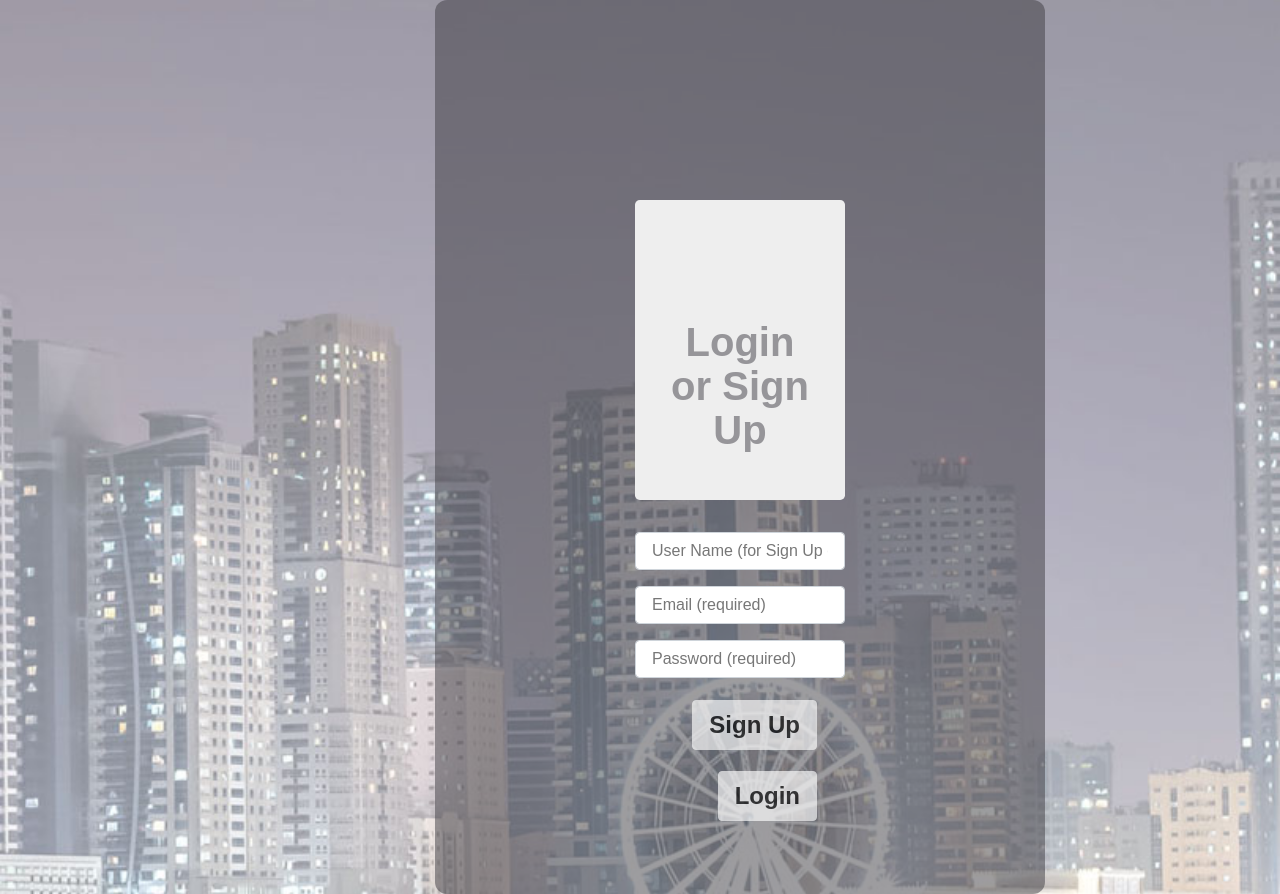
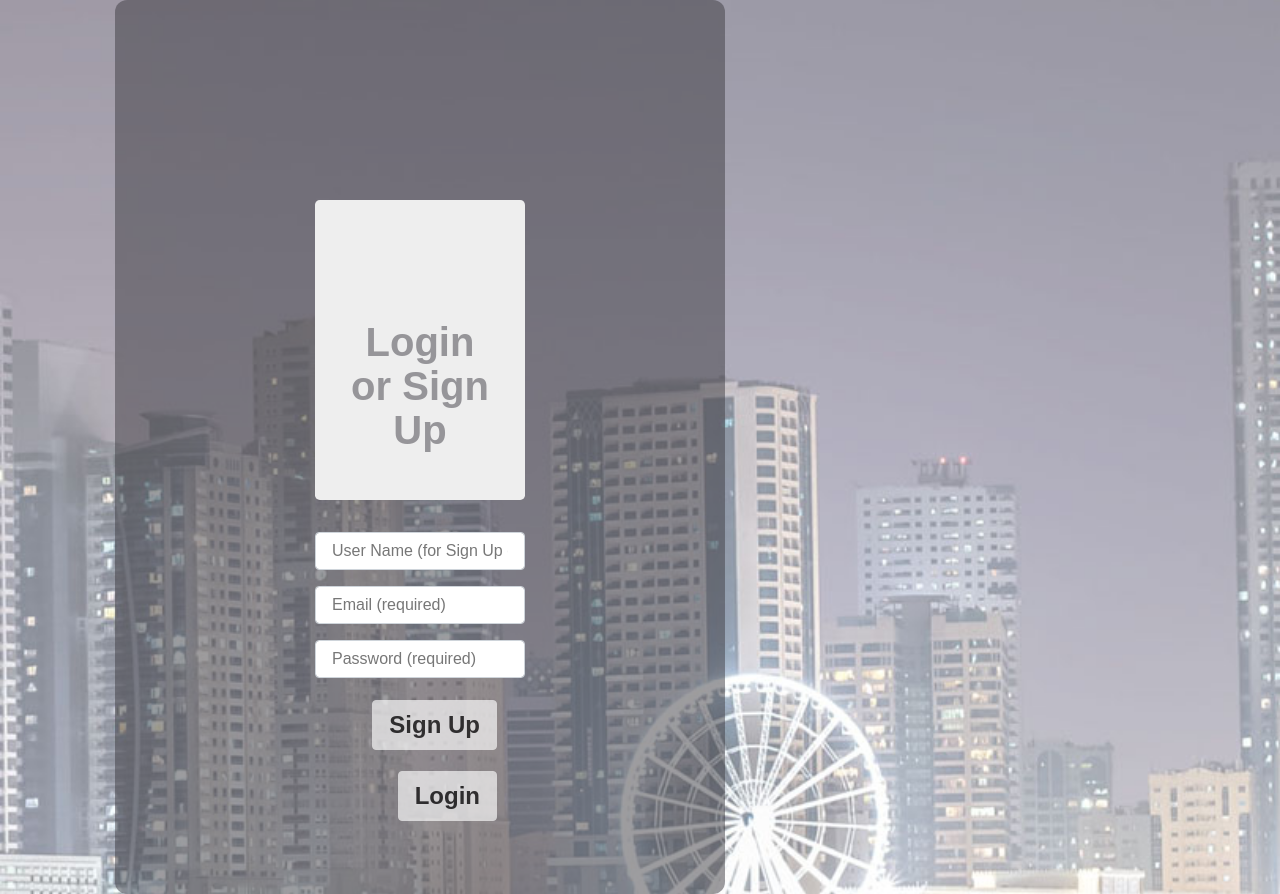
Before and after one commit to MartyFromCary/shop-for-cities, a React (Create React App) app in the folder client/: page / in a window 1280 px wide. Built offline with nearby package versions, Linux system fonts and the light colour scheme; the HTML template or start-up script is replaced by a standard one; a web font is replaced by a local one.

Commit message:
Update Login.js
removed extra column

```diff
--- a/client/src/pages/Login/Login.js
+++ b/client/src/pages/Login/Login.js
@@ -66,8 +66,6 @@ class Login extends Component {
     return (
       <Container fluid>
         <Row>
-        <Col size="md-3">
-        </Col>
           <Col size="md-6">
           <div className="box">
             <Jumbotron>
```
